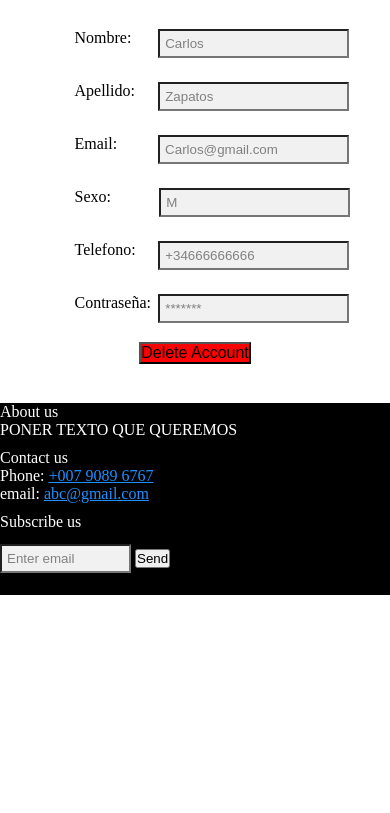
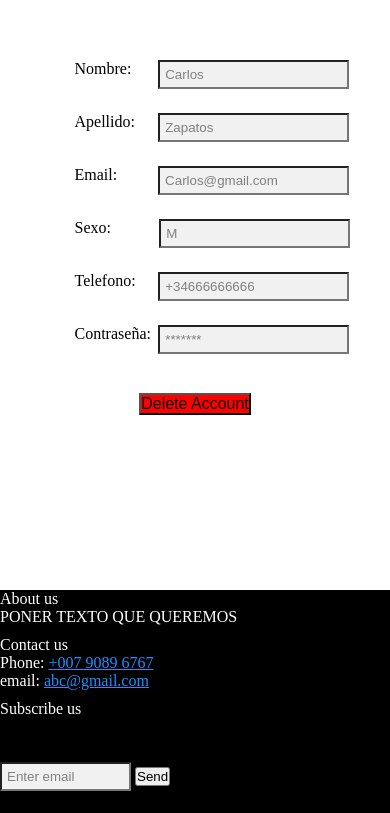
Before and after one commit to lservera03/practicaWeb, a website: page src/cuentaUsuario.html in a window 390 px wide. Shown: the part 85-898 px from the top of the page. Before the commit the page ends 844 px from the top, so only its background shows below. Drawn offline with Linux system fonts and the light colour scheme.

Commit message:
improved datos usuario responsive

```diff
--- a/src/cuentaUsuario.css
+++ b/src/cuentaUsuario.css
@@ -12,6 +12,7 @@ HEADER ****************************************
     justify-content: space-between;
     background-color: darkgray;
 }
+
 .menu_phone {
     font-size: 40px;
     margin-left: 5%;
@@ -21,6 +22,7 @@ HEADER ****************************************
 .userMenu img {
     height: 40px;
 }
+
 .userMenu {
     margin-right: 5%;
     margin-top: 2%;
@@ -28,15 +30,16 @@ HEADER ****************************************
 
 
 .logo_container {
-    display:none;
-}
-.userMenu .logout{
-    display: none;
-}
-.navigation div{
     display: none;
 }
 
+.userMenu .logout {
+    display: none;
+}
+
+.navigation div {
+    display: none;
+}
 
 
 /**
@@ -58,12 +61,16 @@ form {
 
 .button {
 
-    margin-top: 2%;
+    margin-top: 7%;
 }
 
 .info div {
     display: flex;
     gap: 2%;
+}
+
+form {
+    margin-top: 10%;
 }
 
 form div {
@@ -104,7 +111,7 @@ button {
 FOOTER ****************************************
  */
 footer {
-    margin-top: 10%;
+    margin-top: 45%;
     background-color: black;
 }
 
@@ -131,7 +138,7 @@ footer {
    HEADER ****************************************
     */
     .header {
-       display: flex;
+        display: flex;
         gap: 10%;
         height: 120px;
     }
@@ -139,10 +146,12 @@ footer {
     .menu_phone {
         display: none;
     }
-    .navigation div{
+
+    .navigation div {
         display: flex;
     }
-    .userMenu .logout{
+
+    .userMenu .logout {
         display: flex;
     }
 
@@ -238,6 +247,7 @@ footer {
       */
     footer {
         bottom: 0;
+        margin-top: 14%;
         width: 100%;
         background-color: black;
     }
```
